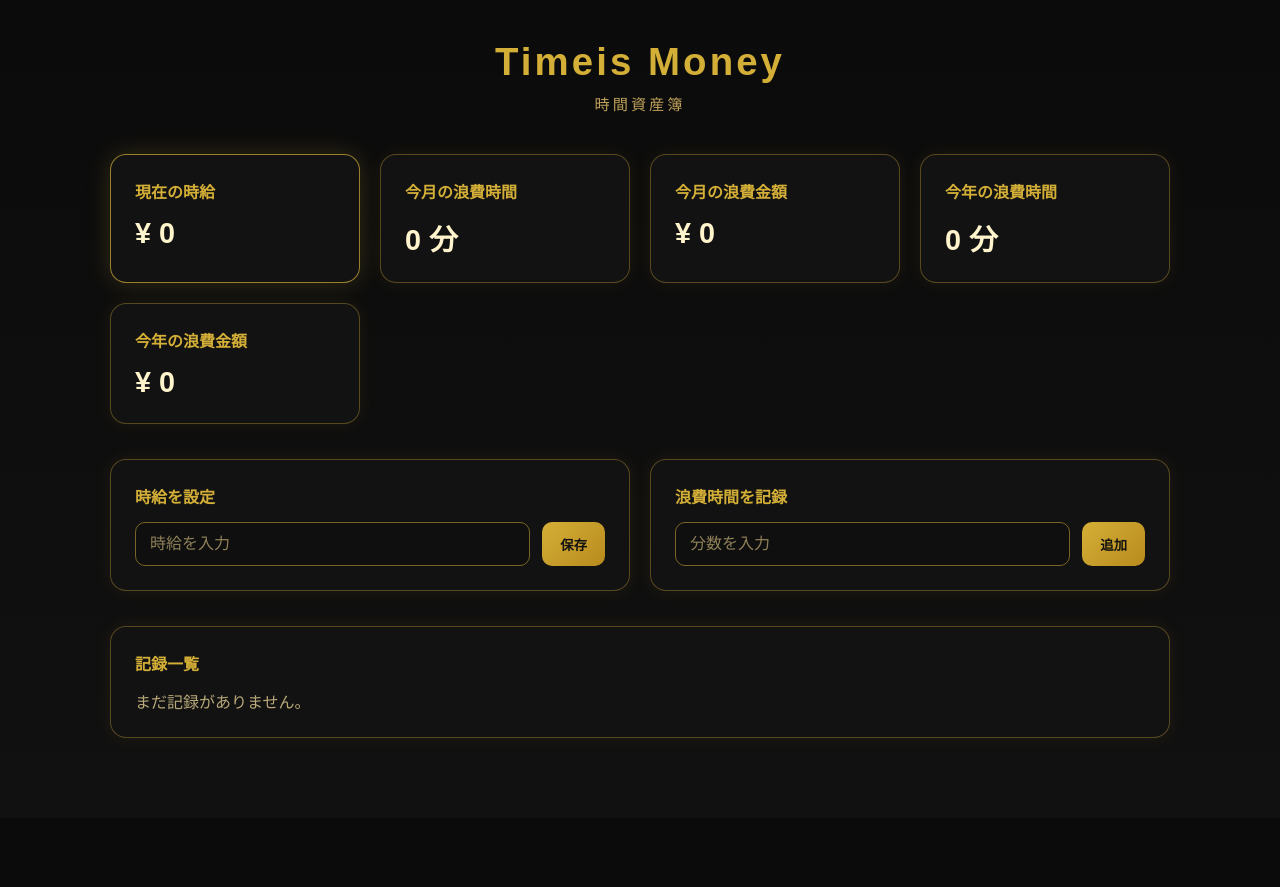
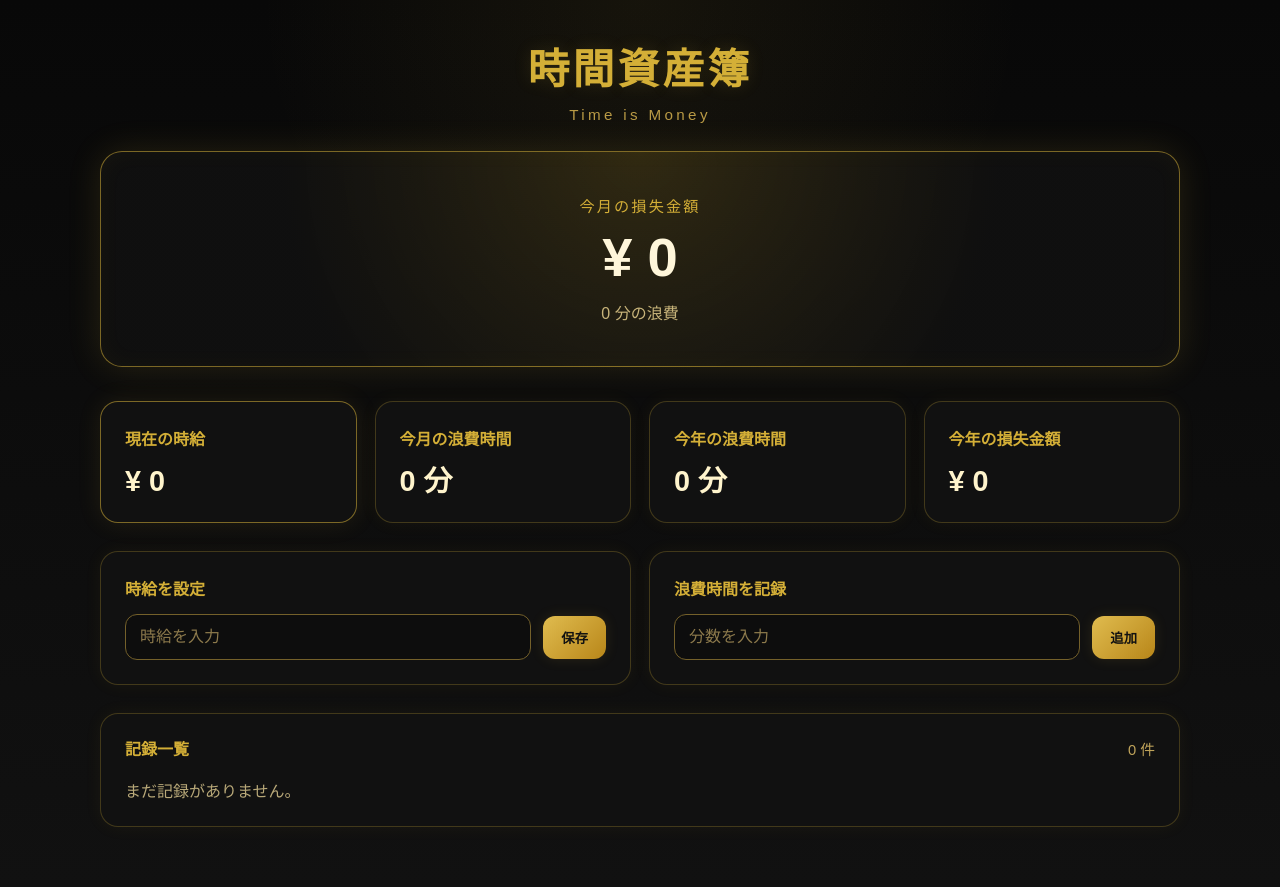
Before and after one commit to yol-science/time-asset-ledger, a Flask app: page / in a window 1280 px wide. Before the commit the page ends 739 px from the top, so only its background shows below. Run offline with Flask 3, Linux system fonts and the light colour scheme; data that the repository does not hold is empty.

Commit message:
fix: simplify log timestamp format

```diff
--- a/app.py
+++ b/app.py
@@ -57,7 +57,7 @@ def home():
             cursor.execute("""
             INSERT INTO logs (minutes, created_at)
             VALUES (?, ?)
-            """, (minutes, datetime.now().isoformat()))
+            """, (minutes, datetime.now().strftime("%Y-%m-%d %H:%M")))
 
         elif action == "delete_log":
             log_id = int(request.form["log_id"])
@@ -92,7 +92,10 @@ def home():
     year_minutes = year_result["year_minutes"] if year_result["year_minutes"] else 0
 
     cursor.execute("""
-    SELECT id, minutes, created_at
+    SELECT
+        id,
+        minutes,
+        strftime('%Y-%m-%d %H:%M', created_at) as created_at
     FROM logs
     ORDER BY created_at DESC
     """)
--- a/static/style.css
+++ b/static/style.css
@@ -5,52 +5,94 @@
 body {
     margin: 0;
     font-family: "Yu Gothic UI", "Hiragino Sans", sans-serif;
-    background: linear-gradient(180deg, #0b0b0b 0%, #111111 100%);
-    color: #f5e7b2;
+    background:
+        radial-gradient(circle at top, rgba(212, 175, 55, 0.07), transparent 35%),
+        linear-gradient(180deg, #080808 0%, #111111 100%);
+    color: #f4e7bf;
     min-height: 100vh;
 }
 
 .container {
-    width: 90%;
-    max-width: 1100px;
+    width: 92%;
+    max-width: 1120px;
     margin: 0 auto;
-    padding: 40px 20px 60px;
+    padding: 36px 20px 60px;
 }
 
 .header {
     text-align: center;
-    margin-bottom: 40px;
+    margin-bottom: 28px;
 }
 
 .header h1 {
     margin: 0;
-    font-size: 2.4rem;
+    font-size: 2.6rem;
     letter-spacing: 0.08em;
+    color: #d4af37;
+    text-shadow: 0 0 18px rgba(212, 175, 55, 0.14);
+}
+
+.subtitle {
+    margin-top: 10px;
+    font-size: 0.95rem;
+    letter-spacing: 0.22em;
+    color: #b99a45;
+}
+
+/* Hero */
+.hero-loss {
+    margin-bottom: 34px;
+}
+
+.hero-card {
+    text-align: center;
+    padding: 42px 24px;
+    border-radius: 22px;
+    background:
+        radial-gradient(circle at top, rgba(212, 175, 55, 0.16), rgba(16, 16, 16, 0.96) 62%);
+    border: 1px solid rgba(212, 175, 55, 0.55);
+    box-shadow:
+        0 0 34px rgba(212, 175, 55, 0.14),
+        inset 0 0 24px rgba(212, 175, 55, 0.04);
+}
+
+.hero-label {
+    margin: 0;
+    font-size: 0.95rem;
+    letter-spacing: 0.14em;
     color: #d4af37;
 }
 
-.subtitle {
-    margin-top: 8px;
-    color: #bfa15a;
-    font-size: 0.95rem;
-    letter-spacing: 0.2em;
+.hero-value {
+    margin: 12px 0;
+    font-size: 3.4rem;
+    font-weight: 800;
+    color: #fff6da;
+    line-height: 1.1;
 }
 
+.hero-sub {
+    margin: 0;
+    color: #c8b47a;
+    font-size: 1rem;
+}
+
+/* Cards */
 .summary-grid {
     display: grid;
-    grid-template-columns: repeat(auto-fit, minmax(220px, 1fr));
-    gap: 20px;
-    margin-bottom: 35px;
+    grid-template-columns: repeat(4, 1fr);
+    gap: 18px;
+    margin-bottom: 28px;
 }
 
 .card,
 .form-card,
 .logs-card {
-    background: rgba(20, 20, 20, 0.95);
-    border: 1px solid rgba(212, 175, 55, 0.35);
-    border-radius: 16px;
+    background: rgba(18, 18, 18, 0.96);
+    border: 1px solid rgba(212, 175, 55, 0.25);
+    border-radius: 18px;
     padding: 24px;
-    box-shadow: 0 0 18px rgba(212, 175, 55, 0.08);
+    box-shadow: 0 0 18px rgba(212, 175, 55, 0.06);
 }
 
 .card h2,
@@ -63,115 +105,147 @@ body {
 }
 
 .highlight {
-    border: 1px solid rgba(212, 175, 55, 0.7);
-    box-shadow: 0 0 24px rgba(212, 175, 55, 0.18);
+    border-color: rgba(212, 175, 55, 0.55);
+    box-shadow: 0 0 24px rgba(212, 175, 55, 0.1);
 }
 
 .value {
     margin: 0;
     font-size: 1.8rem;
-    font-weight: bold;
+    font-weight: 700;
     color: #fff4cc;
+    line-height: 1.2;
 }
 
+/* Forms */
 .form-section {
     display: grid;
-    grid-template-columns: repeat(auto-fit, minmax(280px, 1fr));
-    gap: 20px;
-    margin-bottom: 35px;
+    grid-template-columns: 1fr 1fr;
+    gap: 18px;
+    margin-bottom: 28px;
 }
 
 .form-box {
     display: flex;
     gap: 12px;
+    align-items: center;
     flex-wrap: wrap;
 }
 
 input[type="number"] {
     flex: 1;
-    min-width: 160px;
-    padding: 12px 14px;
-    border-radius: 10px;
-    border: 1px solid #7a6526;
-    background-color: #0f0f0f;
-    color: #f5e7b2;
+    min-width: 170px;
+    padding: 13px 14px;
+    border-radius: 12px;
+    border: 1px solid #74602a;
+    background: #0d0d0d;
+    color: #f4e7bf;
     font-size: 1rem;
     outline: none;
 }
 
 input[type="number"]::placeholder {
-    color: #8f8158;
+    color: #8d7a4c;
 }
 
 input[type="number"]:focus {
     border-color: #d4af37;
-    box-shadow: 0 0 0 3px rgba(212, 175, 55, 0.15);
+    box-shadow: 0 0 0 3px rgba(212, 175, 55, 0.14);
 }
 
 button {
     padding: 12px 18px;
     border: none;
-    border-radius: 10px;
-    background: linear-gradient(135deg, #d4af37, #b88a1d);
+    border-radius: 12px;
+    background: linear-gradient(135deg, #e0bc4f, #b88619);
     color: #111111;
-    font-weight: bold;
+    font-weight: 700;
     cursor: pointer;
-    transition: transform 0.15s ease, opacity 0.15s ease;
+    transition: transform 0.15s ease, opacity 0.15s ease, box-shadow 0.15s ease;
+    box-shadow: 0 0 14px rgba(212, 175, 55, 0.12);
 }
 
 button:hover {
     transform: translateY(-1px);
-    opacity: 0.95;
+    opacity: 0.96;
 }
 
 button:active {
     transform: translateY(0);
 }
 
-.logs-section {
-    margin-bottom: 20px;
+/* Logs */
+.logs-card {
+    padding-top: 22px;
 }
 
-.log-list {
-    list-style: none;
-    padding: 0;
+.section-head {
+    display: flex;
+    justify-content: space-between;
+    align-items: center;
+    gap: 12px;
+    margin-bottom: 18px;
+}
+
+.section-head h3 {
     margin: 0;
 }
 
-.log-item {
-    display: flex;
-    justify-content: space-between;
-    align-items: center;
-    gap: 14px;
-    padding: 14px 0;
-    border-bottom: 1px solid rgba(212, 175, 55, 0.18);
+.log-count {
+    color: #bfa35a;
+    font-size: 0.92rem;
 }
 
-.log-item:last-child {
+.log-table {
+    display: flex;
+    flex-direction: column;
+    gap: 10px;
+}
+
+.log-table-head,
+.log-row {
+    display: grid;
+    grid-template-columns: 1.8fr 0.8fr 0.7fr;
+    gap: 16px;
+    align-items: center;
+}
+
+.log-table-head {
+    padding: 0 0 10px;
+    border-bottom: 1px solid rgba(212, 175, 55, 0.18);
+    color: #bfa35a;
+    font-size: 0.92rem;
+}
+
+.log-row {
+    padding: 14px 0;
+    border-bottom: 1px solid rgba(212, 175, 55, 0.12);
+}
+
+.log-row:last-child {
     border-bottom: none;
 }
 
-.log-info {
-    display: flex;
-    flex-direction: column;
-    gap: 4px;
-}
-
 .log-time {
-    color: #c8b47a;
-    font-size: 0.95rem;
+    color: #e8dbb0;
+    word-break: break-word;
 }
 
 .log-minutes {
     color: #fff4cc;
-    font-weight: bold;
+    font-weight: 700;
+}
+
+.delete-form {
+    margin: 0;
 }
 
 .delete-btn {
+    width: 100%;
     background: transparent;
     color: #d4af37;
-    border: 1px solid rgba(212, 175, 55, 0.4);
-    padding: 9px 14px;
+    border: 1px solid rgba(212, 175, 55, 0.34);
+    box-shadow: none;
 }
 
 .delete-btn:hover {
--- a/templates/index.html
+++ b/templates/index.html
@@ -8,10 +8,19 @@
 </head>
 <body>
     <div class="container">
+
         <header class="header">
-            <h1>Timeis Money</h1>
-            <p class="subtitle">時間資産簿</p>
+            <h1>時間資産簿</h1>
+            <p class="subtitle">Time is Money</p>
         </header>
+
+        <section class="hero-loss">
+            <div class="hero-card">
+                <p class="hero-label">今月の損失金額</p>
+                <p class="hero-value">¥ {{ "{:,}".format(monthly_loss) }}</p>
+                <p class="hero-sub">{{ month_minutes }} 分の浪費</p>
+            </div>
+        </section>
 
         <section class="summary-grid">
             <div class="card highlight">
@@ -25,17 +34,12 @@
             </div>
 
             <div class="card">
-                <h2>今月の浪費金額</h2>
-                <p class="value">¥ {{ "{:,}".format(monthly_loss) }}</p>
-            </div>
-
-            <div class="card">
                 <h2>今年の浪費時間</h2>
                 <p class="value">{{ year_minutes }} 分</p>
             </div>
 
             <div class="card">
-                <h2>今年の浪費金額</h2>
+                <h2>今年の損失金額</h2>
                 <p class="value">¥ {{ "{:,}".format(yearly_loss) }}</p>
             </div>
         </section>
@@ -62,30 +66,37 @@
 
         <section class="logs-section">
             <div class="logs-card">
-                <h3>記録一覧</h3>
+                <div class="section-head">
+                    <h3>記録一覧</h3>
+                    <span class="log-count">{{ logs|length }} 件</span>
+                </div>
 
                 {% if logs %}
-                    <ul class="log-list">
+                    <div class="log-table">
+                        <div class="log-table-head">
+                            <span>日時</span>
+                            <span>時間</span>
+                            <span>操作</span>
+                        </div>
+
                         {% for log in logs %}
-                            <li class="log-item">
-                                <div class="log-info">
-                                    <span class="log-time">{{ log["created_at"] }}</span>
-                                    <span class="log-minutes">{{ log["minutes"] }} 分</span>
-                                </div>
-
-                                <form method="POST">
+                            <div class="log-row">
+                                <span class="log-time">{{ log["created_at"] }}</span>
+                                <span class="log-minutes">{{ log["minutes"] }} 分</span>
+                                <form method="POST" class="delete-form">
                                     <input type="hidden" name="action" value="delete_log">
                                     <input type="hidden" name="log_id" value="{{ log['id'] }}">
                                     <button type="submit" class="delete-btn">削除</button>
                                 </form>
-                            </li>
+                            </div>
                         {% endfor %}
-                    </ul>
+                    </div>
                 {% else %}
                     <p class="empty-message">まだ記録がありません。</p>
                 {% endif %}
             </div>
         </section>
+
     </div>
 </body>
 </html>
```
Also changed, not shown: other parts of static/style.css (+39 -6 lines), 1 other file.
